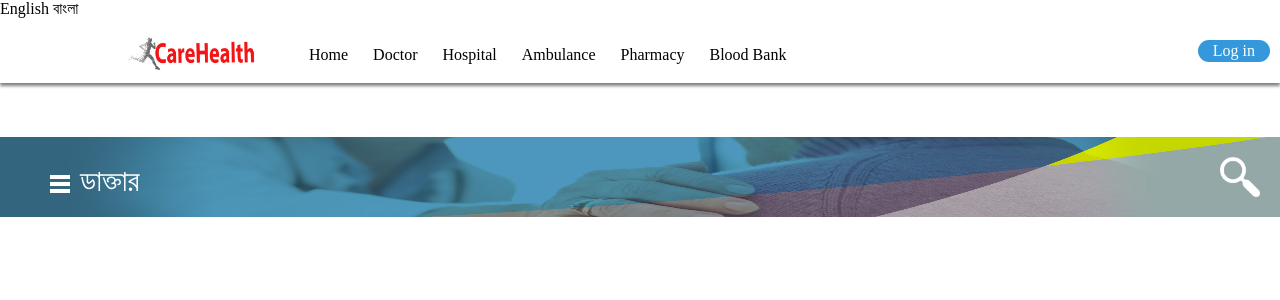
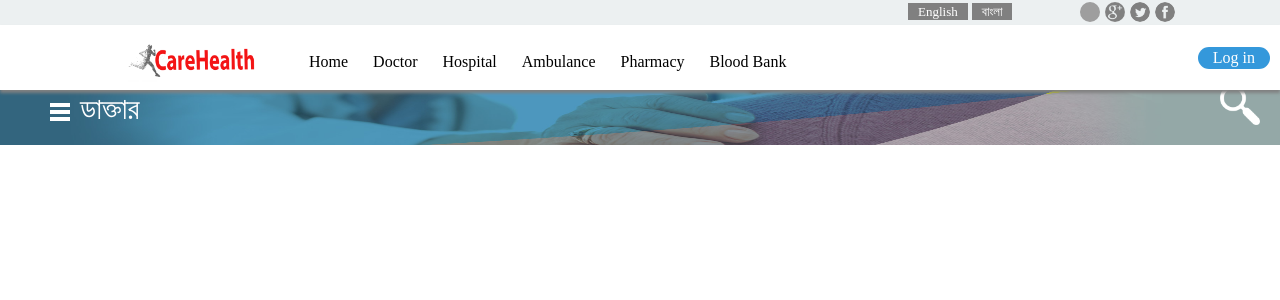
Before and after one commit to kousar2334/carehealth, a PHP site: page /view/doctor.php in a window 1280 px wide. Shown: the top 300 px of the page. Run offline with PHP 8.4, Linux system fonts and the light colour scheme; the visitor is signed in with stand-in values (Sample User, id 1); data that the repository does not hold is empty; grey boxes are pictures that could not be loaded.

Commit message:
updated at 25/3/17

```diff
--- a/css/header.css
+++ b/css/header.css
@@ -1,6 +1,42 @@
+#header_upprer{
+               width: 100%;
+                height: 25px;
+                position: fixed;
+                background-color:#ecf0f1;
+                 z-index: 1;
+             }
+ #language_option{
+                width: 15%;
+                position: fixed;
+                right: 180px;
+             }
+#english_bt{
+            padding: 1px;
+            position: relative;
+            padding-left: 10px;
+            padding-right: 10px;
+            background-color:gray;
+            color: white;
+            font-size: 13px;
+
+            top:2px;
+            }
+            #english_bt:active{
+                background-color: blue;
+            }
+#bangla_bt{
+            padding: 1px;
+            padding-left: 10px;
+            padding-right: 10px;
+            position: relative;
+            background-color:gray;
+            color: white;
+            font-size: 13px;
+            top:2px;
+             }
 #header{
                 width: 100%;
-                margin: 0px;
+                top: 25px;
                 height: 65px;
                 background-color:white;
                 border-color: buttonface;
@@ -9,6 +45,7 @@
                 z-index: 1;
             }
    #logo{
+
                 width:200px;
                 width: 10%;
                 margin-left:10%;
@@ -59,17 +96,22 @@
             }
  #follow_link{
                 float: right;
-                height: 100%;
-                width:20%;
-                margin-right: 50px;
+                height: 25px;
+                width:10%;
+               float: right;
                cursor: pointer;
+               right: 100px;
+               top:2px;
+               position: fixed;
 
             }
  .follow_icon{
-                width: 30px;
-                height: 30px;
-                border-radius: 17px;
-                margin-top: 20px;
+                width: 20px;
+                height: 20px;
+                border-radius: 10px;
+                margin-top:0px;
+                float: right;
+                margin-right: 5px;
                 position: relative;
                 cursor: pointer;
             }
@@ -101,7 +143,7 @@
                 display: none;
                 position:fixed;
                 z-index: 1;
-                top:65px;
+                top:90px;
                 right: 0px;
 
             }
```
Lines whose indentation alone changed are shown as unchanged.
